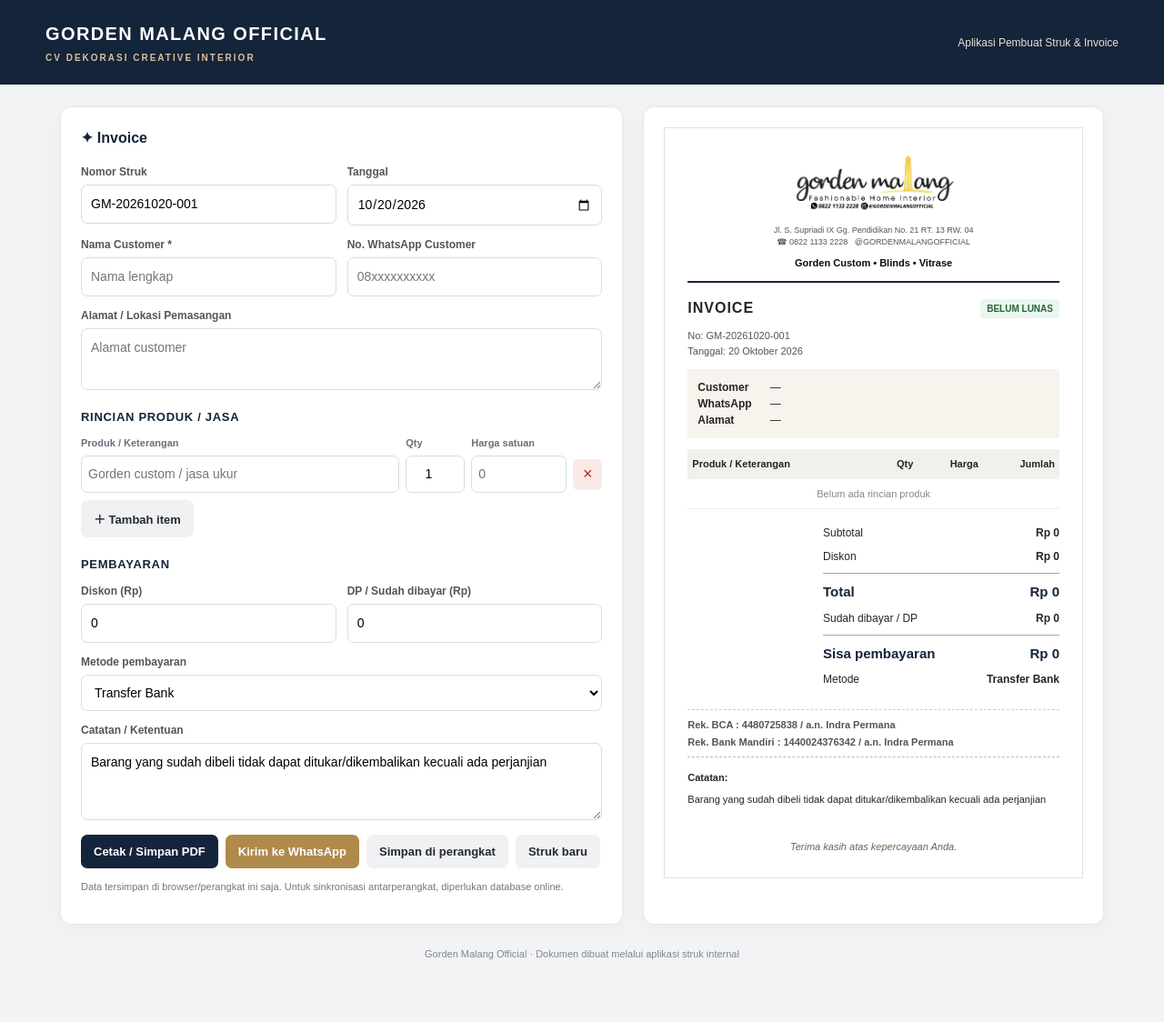
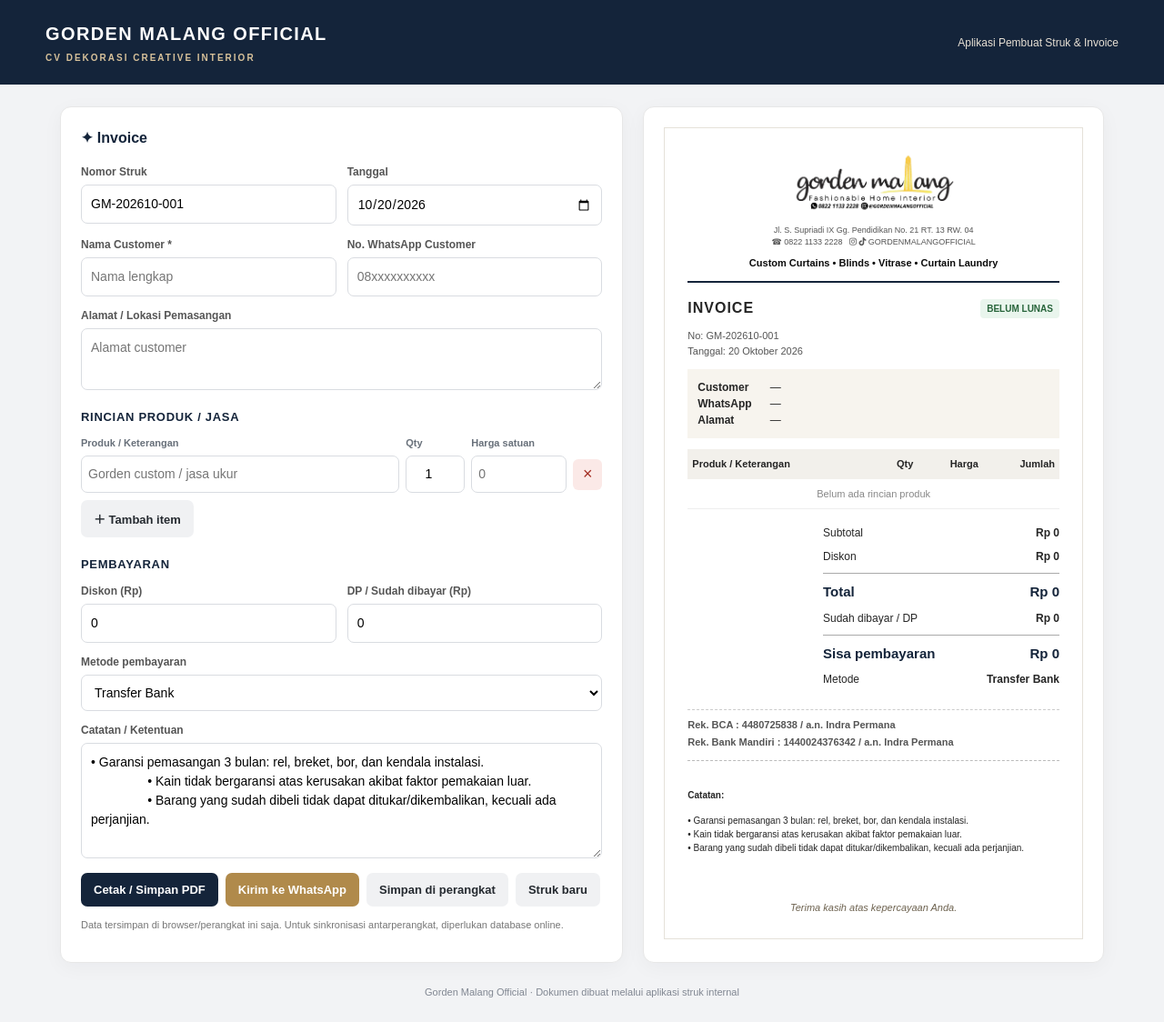
Before and after one commit to NuaCreative/gordenmalang-struk, a plain HTML site: page index.html in a window 1280 px wide. Shown: the whole page at 91% size. Before the commit the page ends 1082 px from the top, so only its background shows below. Drawn offline with Linux system fonts and the light colour scheme.

Commit message:
perbaiki catatan dan logo

```diff
--- a/index.html
+++ b/index.html
@@ -8,6 +8,8 @@
 
     <!-- Menghubungkan file CSS -->
     <link rel="stylesheet" href="style.css">
+    <link rel="stylesheet" href="https://cdnjs.cloudflare.com/ajax/libs/font-awesome/6.7.2/css/all.min.css">
+
 </head>
 
 <body>
@@ -27,7 +29,7 @@
             <div class="grid">
                 <div class="field">
                     <label for="number">Nomor Struk</label>
-                    <input id="number" placeholder="GM-20261019-001">
+                    <input id="number" placeholder="GM-202610-001">
                 </div>
 
                 <div class="field">
@@ -89,11 +91,13 @@
                         <option>Belum dibayar</option>
                     </select>
                 </div>
-
                 <div class="field full">
                     <label for="catatan">Catatan / Ketentuan</label>
-                    <textarea id="catatan" name="catatan" rows="3">Barang yang sudah dibeli tidak dapat ditukar/dikembalikan kecuali ada perjanjian</textarea>
+                    <textarea id="catatan" name="catatan" rows="5">• Garansi pemasangan 3 bulan: rel, breket, bor, dan kendala instalasi.
+                • Kain tidak bergaransi atas kerusakan akibat faktor pemakaian luar.
+                • Barang yang sudah dibeli tidak dapat ditukar/dikembalikan, kecuali ada perjanjian.</textarea>
                 </div>
+
             </div>
 
             <div class="btns no-print">
@@ -135,12 +139,17 @@
                         <div>
                             Jl. S. Supriadi IX Gg. Pendidikan No. 21 RT. 13 RW. 04
                         </div>
-                        <div>
-                            ☎ 0822 1133 2228 &nbsp; @GORDENMALANGOFFICIAL
-                        </div>
+
+                    <div class="contact-info">
+                        ☎ 0822 1133 2228 &nbsp;
+
+                        <i class="fab fa-instagram"></i>
+                        <i class="fab fa-tiktok"></i>
+                        GORDENMALANGOFFICIAL
+                    </div>
                     </div>
 
-                    <p>Gorden Custom • Blinds • Vitrase</p>
+                    <p>Custom Curtains • Blinds • Vitrase • Curtain Laundry </p>
                 </div>
 
                 <div class="receipt-title">
@@ -246,6 +255,7 @@
                 maximumFractionDigits: 0
             }).format(Math.max(0, n || 0));
 
+
         function setDefaultDateAndNumber() {
             const today = new Date();
 
@@ -255,13 +265,32 @@
                 String(today.getDate()).padStart(2, '0')
             ].join('-');
 
+            const yearMonth =
+                today.getFullYear() +
+                String(today.getMonth() + 1).padStart(2, '0');
+
+            const storageKey = 'gmLastReceiptNumber-' + yearMonth;
+            const lastNumber = Number(localStorage.getItem(storageKey)) || 0;
+            const nextNumber = String(lastNumber + 1).padStart(3, '0');
+
+            $('number').value = `GM-${yearMonth}-${nextNumber}`;
+        }
+
+
+        function nextReceiptNumber() {
+            const today = new Date();
+            const yearMonth =
+                today.getFullYear() +
+                String(today.getMonth() + 1).padStart(2, '0');
+
+            const storageKey = 'gmLastReceiptNumber-' + yearMonth;
+            const nextNumber = (Number(localStorage.getItem(storageKey)) || 0) + 1;
+
+            localStorage.setItem(storageKey, nextNumber);
             $('number').value =
-                'GM-' +
-                today.getFullYear() +
-                String(today.getMonth() + 1).padStart(2, '0') +
-                String(today.getDate()).padStart(2, '0') +
-                '-001';
+                `GM-${yearMonth}-${String(nextNumber).padStart(3, '0')}`;
         }
+
 
         function addItem(name = '', qty = 1, price = '') {
             const row = document.createElement('div');
@@ -529,7 +558,9 @@
             $('method').value = 'Transfer Bank';
 
             $('catatan').value =
-                'Barang yang sudah dibeli tidak dapat ditukar/dikembalikan kecuali ada perjanjian';
+                'Garansi pemasangan 3 bulan: rel, breket, bor, dan kendala instalasi lainnya.\n' +
+                'Kain tidak bergaransi atas kerusakan akibat faktor pemakaian luar.\n' +
+                'Barang yang sudah dibeli tidak dapat ditukar/dikembalikan, kecuali ada perjanjian.';
 
             $('items').innerHTML = '';
 
--- a/style.css
+++ b/style.css
@@ -713,3 +713,28 @@ footer {
         box-sizing: border-box !important;
     }
 }
+
+
+/* CATATAN: RAPI SAAT TAMPIL DAN CETAK */
+.notes {
+    text-align: left;
+    font-size: 10px;
+    line-height: 1.5;
+    margin-top: 12px;
+    padding-top: 8px;
+    border-top: 1px dashed #bbb;
+    overflow-wrap: anywhere;
+}
+
+.notes b {
+    display: block;
+    margin-bottom: -10px;
+}
+
+.notes span {
+    display: block;
+    white-space: pre-line;
+    text-align: left;
+    line-height: 1.5;
+    overflow-wrap: anywhere;
+}
```
